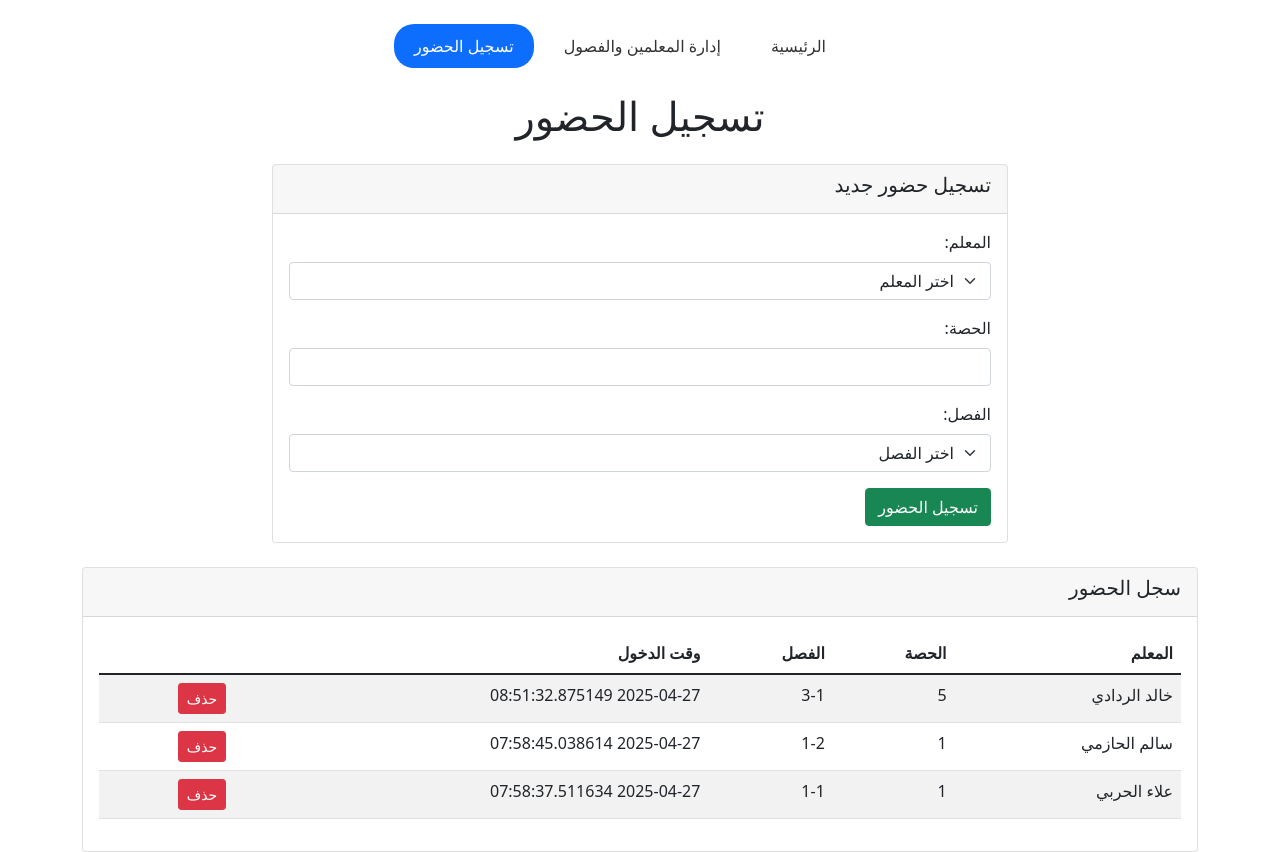
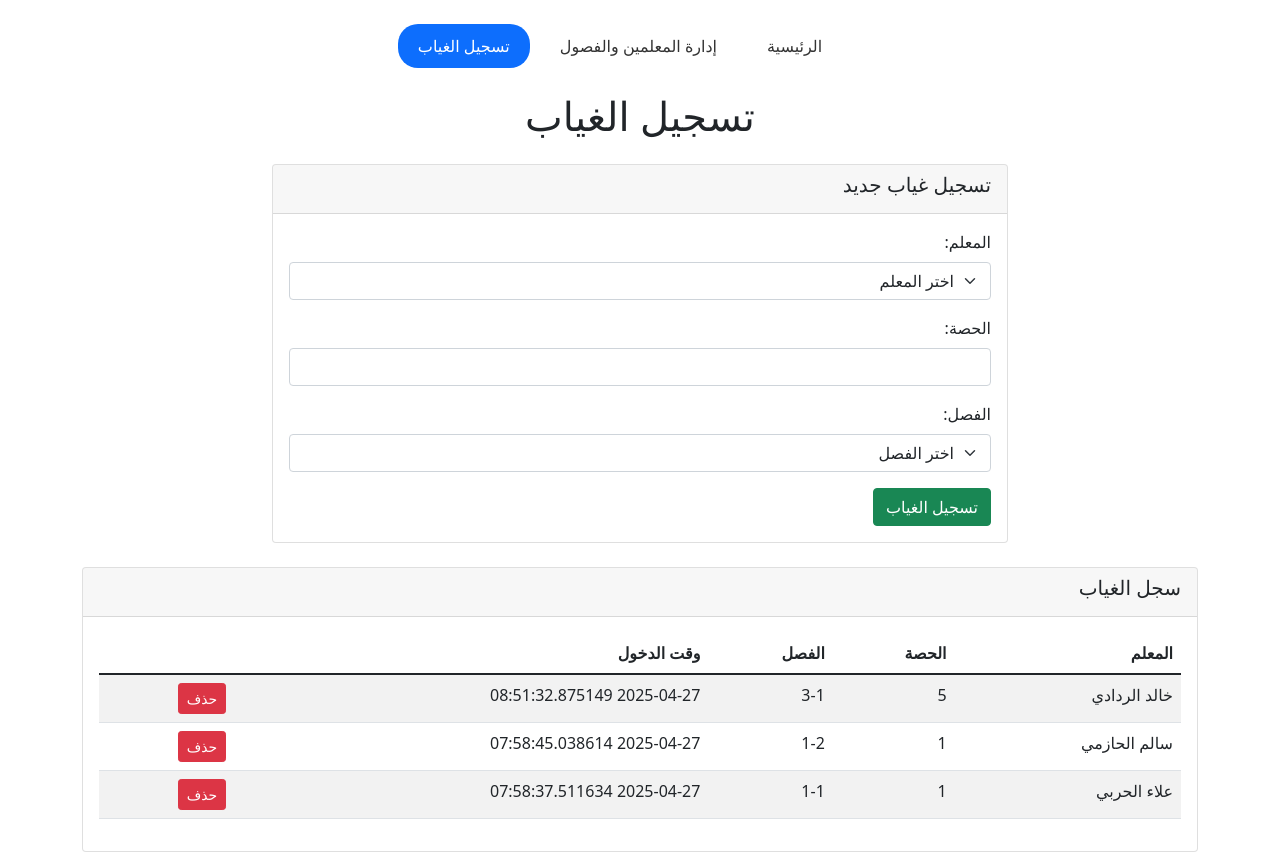
Before and after one commit to thothebo/teatsherattendence, a Flask app: page /attendance in a window 1280 px wide. Run offline with Flask 2, Linux system fonts and the light colour scheme; data comes from the database, SQL or seed files in the repository.

Commit message:
لا اعلم

```diff
--- a/templates/attendance.html
+++ b/templates/attendance.html
@@ -3,7 +3,7 @@
 <head>
     <meta charset="UTF-8">
     <meta name="viewport" content="width=device-width, initial-scale=1.0">
-    <title>تسجيل الحضور</title>
+    <title>تسجيل الغياب</title>
     <link href="https://cdn.jsdelivr.net/npm/bootstrap@5.1.3/dist/css/bootstrap.min.css" rel="stylesheet">
     <style>
         .nav-pills .nav-link {
@@ -29,11 +29,11 @@
                 <a class="nav-link" href="{{ url_for('manage') }}">إدارة المعلمين والفصول</a>
             </li>
             <li class="nav-item">
-                <a class="nav-link active" href="{{ url_for('attendance') }}">تسجيل الحضور</a>
+                <a class="nav-link active" href="{{ url_for('attendance') }}">تسجيل الغياب</a>
             </li>
         </ul>
 
-        <h1 class="text-center mb-4">تسجيل الحضور</h1>
+        <h1 class="text-center mb-4">تسجيل الغياب</h1>
 
         {% with messages = get_flashed_messages() %}
             {% if messages %}
@@ -48,7 +48,7 @@
             <div class="col-md-8">
                 <div class="card">
                     <div class="card-header">
-                        <h5 class="card-title">تسجيل حضور جديد</h5>
+                        <h5 class="card-title">تسجيل غياب جديد</h5>
                     </div>
                     <div class="card-body">
                         <form action="{{ url_for('record_attendance') }}" method="post">
@@ -74,7 +74,7 @@
                                     {% endfor %}
                                 </select>
                             </div>
-                            <button type="submit" class="btn btn-success">تسجيل الحضور</button>
+                            <button type="submit" class="btn btn-success">تسجيل الغياب</button>
                         </form>
                     </div>
                 </div>
@@ -84,7 +84,7 @@
         <!-- جدول سجل الحضور -->
         <div class="card">
             <div class="card-header">
-                <h5 class="card-title">سجل الحضور</h5>
+                <h5 class="card-title">سجل الغياب</h5>
             </div>
             <div class="card-body">
                 <div class="table-responsive">
```
